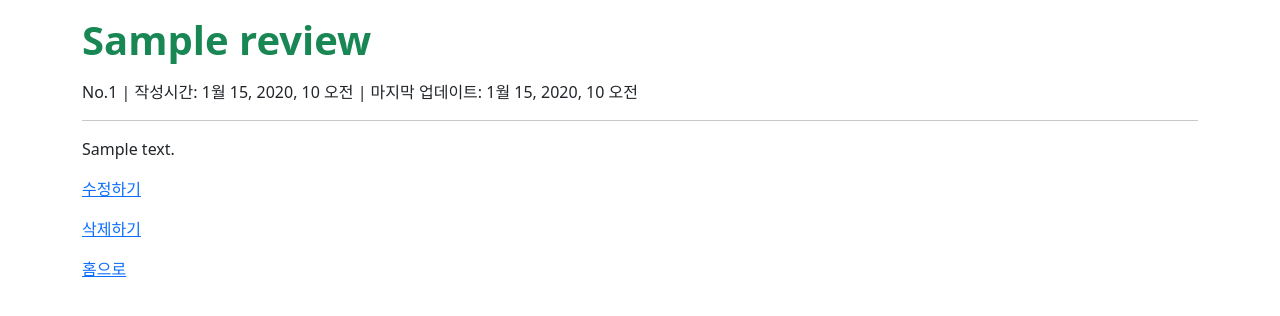
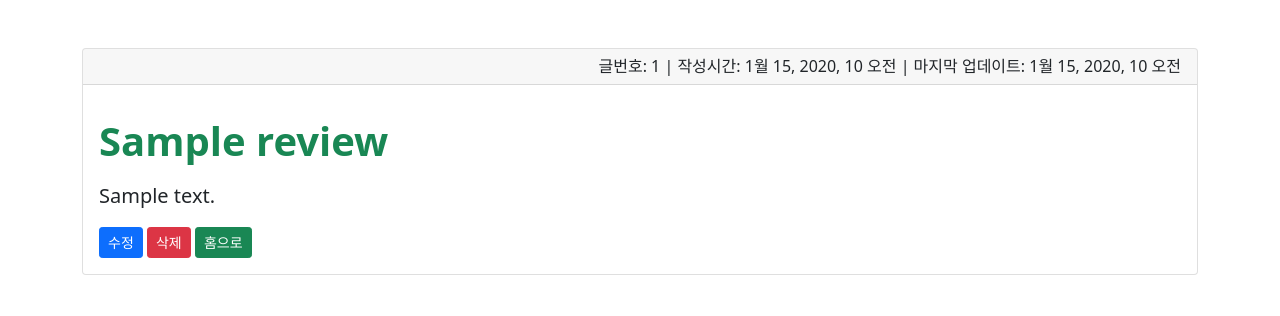
Before and after one commit to soohofather/django_1014, a Django app: page /reviews/detail/1 in a window 1280 px wide. Shown: the part 86-402 px from the top of the page. Run offline with Django 3.2, Linux system fonts and the light colour scheme; tables that the repository leaves empty hold one stand-in row (values such as "Sample post"); some libraries are stand-ins or nearby versions.

Commit message:
동현 템플릿 조금 꾸몄어요

```diff
--- a/accounts/templates/accounts/detail.html
+++ b/accounts/templates/accounts/detail.html
@@ -3,7 +3,7 @@
 
 {% block content %}
 
-<h1> 회원정보 페이지</h1>
+<h1 class="mt-3 mb-3 fw-bold text-success text-center">{{ user.username }}님의 회원정보</h1>
 <hr>
 <table class="table">
   <thead>
@@ -27,8 +27,8 @@
     </tr>
   </tbody>
 </table>
-<div class="text-end">
-  <a href="{% url 'reviews:index' %}"><p class="fs-6">뒤로가기</p></a>
+<div>
+  <a class="btn btn-success btn-sm" href="{% url 'reviews:index' %}">홈으로</a>
 </div>
 
 {% endblock content %}
--- a/reviews/templates/reviews/detail.html
+++ b/reviews/templates/reviews/detail.html
@@ -2,12 +2,17 @@
 {% load django_bootstrap5 %}
 {% block content %}
 
-<h1 class="mt-3 mb-3 fw-bold text-success">{{ review.title }}</h1>
-<p>No.{{ review.pk }} | 작성시간: {{ review.created_at }} | 마지막 업데이트: {{ review.updated_at }}</p>
-<hr>
-<p>{{ review.content }} </p>
-<p><a href="{% url 'reviews:update' review.pk %}">수정하기</a></p>
-<p><a href="{% url 'reviews:delete' review.pk %}">삭제하기</a></p>
-<p><a href="{% url 'reviews:index' %}">홈으로</a></p>
+<div class="card my-5">
+    <h6 class="card-header text-end">
+        <p class="my-auto">글번호: {{ review.pk }} | 작성시간: {{ review.created_at }} | 마지막 업데이트: {{ review.updated_at }}</p>
+    </h6>
+    <div class="card-body">
+        <h1 class="mt-3 mb-3 fw-bold text-success text-">{{ review.title }}</h1>
+        <p class="fs-5">{{ review.content }} </p>
+        <a class="btn btn-primary btn-sm" href="{% url 'reviews:update' review.pk %}">수정</a>
+        <a class="btn btn-danger btn-sm" href="{% url 'reviews:delete' review.pk %}">삭제</a>
+        <a class="btn btn-success btn-sm" href="{% url 'reviews:index' %}">홈으로</a>
+    </div>
+</div>
 
 {% endblock content %}
```
Also changed, not shown: accounts/templates/accounts/update.html (+6 -6 lines), accounts/views.py (+25 -20 lines), reviews/templates/reviews/index.html (+3 -4 lines), reviews/migrations/0001_initial.py (added).
